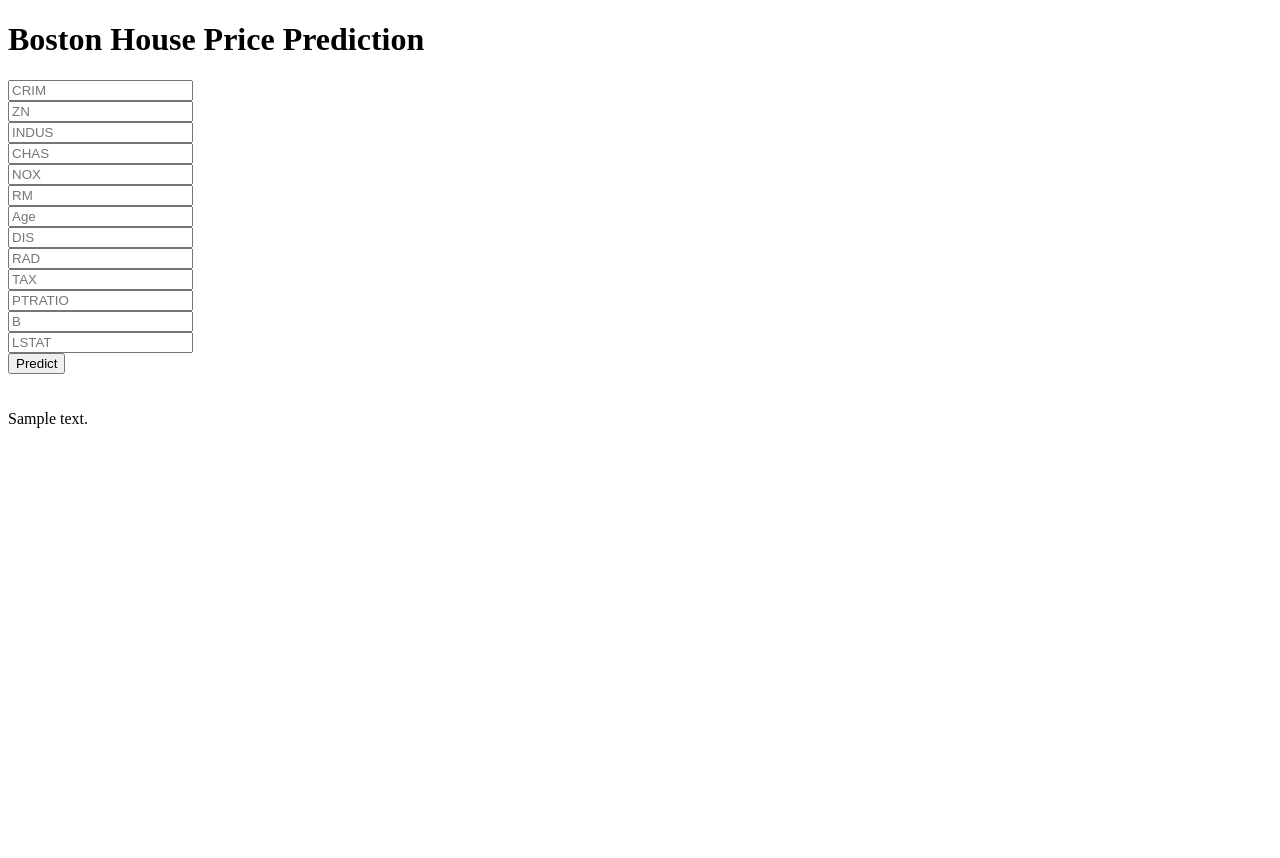
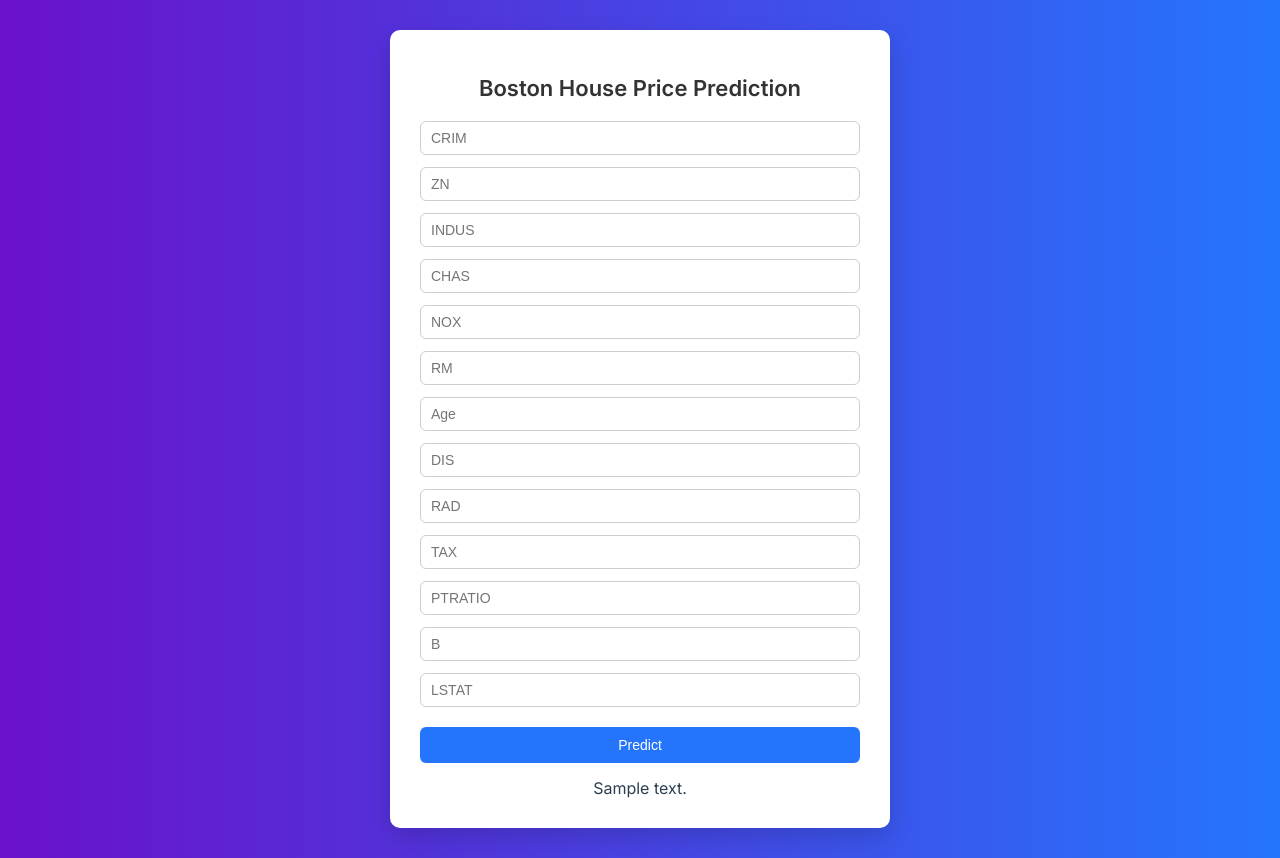
Before and after one commit to Ajay-Kumar-Prasad/Housing_Prediction_Linear_Reg_Project, a Flask app: template templates/home.html in a window 1280 px wide. Before the commit the page ends 428 px from the top, so only its background shows below. Run offline with Flask 3, Linux system fonts and the light colour scheme; the template is opened without the code that fills it: most values are stand-ins (such as "Sample title", 1, 10 or a date in 2020); parts of the project's set-up code (start-up, migrations or seed data) failed here and were passed over.

Commit message:
Procfile added

```diff
--- a/requirements.txt
+++ b/requirements.txt
@@ -4,3 +4,4 @@ numpy
 pandas
 matplotlib
 seaborn
+gunicorn
--- a/templates/home.html
+++ b/templates/home.html
@@ -1,48 +1,127 @@
 <!DOCTYPE html>
-<html >
+<html>
 
 <head>
   <meta charset="UTF-8">
-  <title>ML API</title>
-  <link href='https://fonts.googleapis.com/css?family=Pacifico' rel='stylesheet' type='text/css'>
-<link href='https://fonts.googleapis.com/css?family=Arimo' rel='stylesheet' type='text/css'>
-<link href='https://fonts.googleapis.com/css?family=Hind:300' rel='stylesheet' type='text/css'>
-<link href='https://fonts.googleapis.com/css?family=Open+Sans+Condensed:300' rel='stylesheet' type='text/css'>
+  <title>Boston House Price Prediction</title>
+  <meta name="viewport" content="width=device-width, initial-scale=1.0">
 
+  <!-- Google Font -->
+  <link href="https://fonts.googleapis.com/css?family=Inter:400,600&display=swap" rel="stylesheet">
 
+  <style>
+    * {
+      box-sizing: border-box;
+    }
+
+    body {
+      font-family: 'Inter', sans-serif;
+      background: linear-gradient(to right, #6a11cb, #2575fc);
+      margin: 0;
+      padding: 30px;
+      display: flex;
+      justify-content: center;
+      align-items: center;
+      min-height: 100vh;
+    }
+
+    .container {
+      background: #fff;
+      padding: 30px;
+      border-radius: 10px;
+      box-shadow: 0 10px 25px rgba(0, 0, 0, 0.15);
+      max-width: 500px;
+      width: 100%;
+    }
+
+    h1 {
+      text-align: center;
+      color: #333;
+      margin-bottom: 20px;
+      font-size: 22px;
+    }
+
+    form {
+      display: flex;
+      flex-direction: column;
+    }
+
+    input[type="text"] {
+      padding: 8px 10px;
+      margin-bottom: 12px;
+      border: 1px solid #ccc;
+      border-radius: 6px;
+      font-size: 14px;
+      transition: border-color 0.3s;
+    }
+
+    input[type="text"]:focus {
+      border-color: #2575fc;
+      outline: none;
+    }
+
+    button {
+      padding: 10px;
+      background-color: #2575fc;
+      color: white;
+      font-size: 14px;
+      border: none;
+      border-radius: 6px;
+      cursor: pointer;
+      transition: background-color 0.3s ease;
+      margin-top: 8px;
+    }
+
+    button:hover {
+      background-color: #1a5dcc;
+    }
+
+    .prediction {
+      margin-top: 15px;
+      font-size: 16px;
+      color: #2c3e50;
+      text-align: center;
+    }
+
+    @media (max-width: 500px) {
+      .container {
+        padding: 20px;
+        max-width: 90%;
+      }
+
+      h1 {
+        font-size: 20px;
+      }
+    }
+  </style>
 </head>
 
 <body>
- <div class="login">
-	<h1>Boston House Price Prediction</h1>
+  <div class="container">
+    <h1>Boston House Price Prediction</h1>
 
-     <!-- Main Input For Receiving Query to our ML -->
-    <form action="{{ url_for('predict')}}"method="post">
-      <input type="text" name="CRIM" placeholder="CRIM" required="required" /><br>
-    	<input type="text" name="ZN" placeholder="ZN" required="required" /><br>
-        <input type="text" name="INDUS" placeholder="INDUS" required="required" /><br>
-        <input type="text" name="CHAS" placeholder="CHAS" required="required" /><br>
-        <input type="text" name="NOX" placeholder="NOX" required="required" /><br>
-        <input type="text" name="RM" placeholder="RM" required="required" /><br>
-        <input type="text" name="Age" placeholder="Age" required="required" /><br>
-        <input type="text" name="DIS" placeholder="DIS" required="required" /><br>
-        <input type="text" name="RAD" placeholder="RAD" required="required" /><br>
-        <input type="text" name="TAX" placeholder="TAX" required="required" /><br>
-        <input type="text" name="PTRATIO" placeholder="PTRATIO" required="required" /><br>
-        <input type="text" name="B" placeholder="B" required="required" /><br>
-        <input type="text" name="LSTAT" placeholder="LSTAT" required="required" /><br>
+    <form action="{{ url_for('predict')}}" method="post">
+      <input type="text" name="CRIM" placeholder="CRIM" required>
+      <input type="text" name="ZN" placeholder="ZN" required>
+      <input type="text" name="INDUS" placeholder="INDUS" required>
+      <input type="text" name="CHAS" placeholder="CHAS" required>
+      <input type="text" name="NOX" placeholder="NOX" required>
+      <input type="text" name="RM" placeholder="RM" required>
+      <input type="text" name="Age" placeholder="Age" required>
+      <input type="text" name="DIS" placeholder="DIS" required>
+      <input type="text" name="RAD" placeholder="RAD" required>
+      <input type="text" name="TAX" placeholder="TAX" required>
+      <input type="text" name="PTRATIO" placeholder="PTRATIO" required>
+      <input type="text" name="B" placeholder="B" required>
+      <input type="text" name="LSTAT" placeholder="LSTAT" required>
 
-
-
-        <button type="submit" class="btn btn-primary btn-block btn-large">Predict</button>
+      <button type="submit">Predict</button>
     </form>
 
-   <br>
-   <br>
+    <div class="prediction">
+      {{ prediction_text }}
+    </div>
+  </div>
+</body>
 
-
- </div>
- {{prediction_text}}
-
-</body>
 </html>
```
Also changed, not shown: 1 other file.
